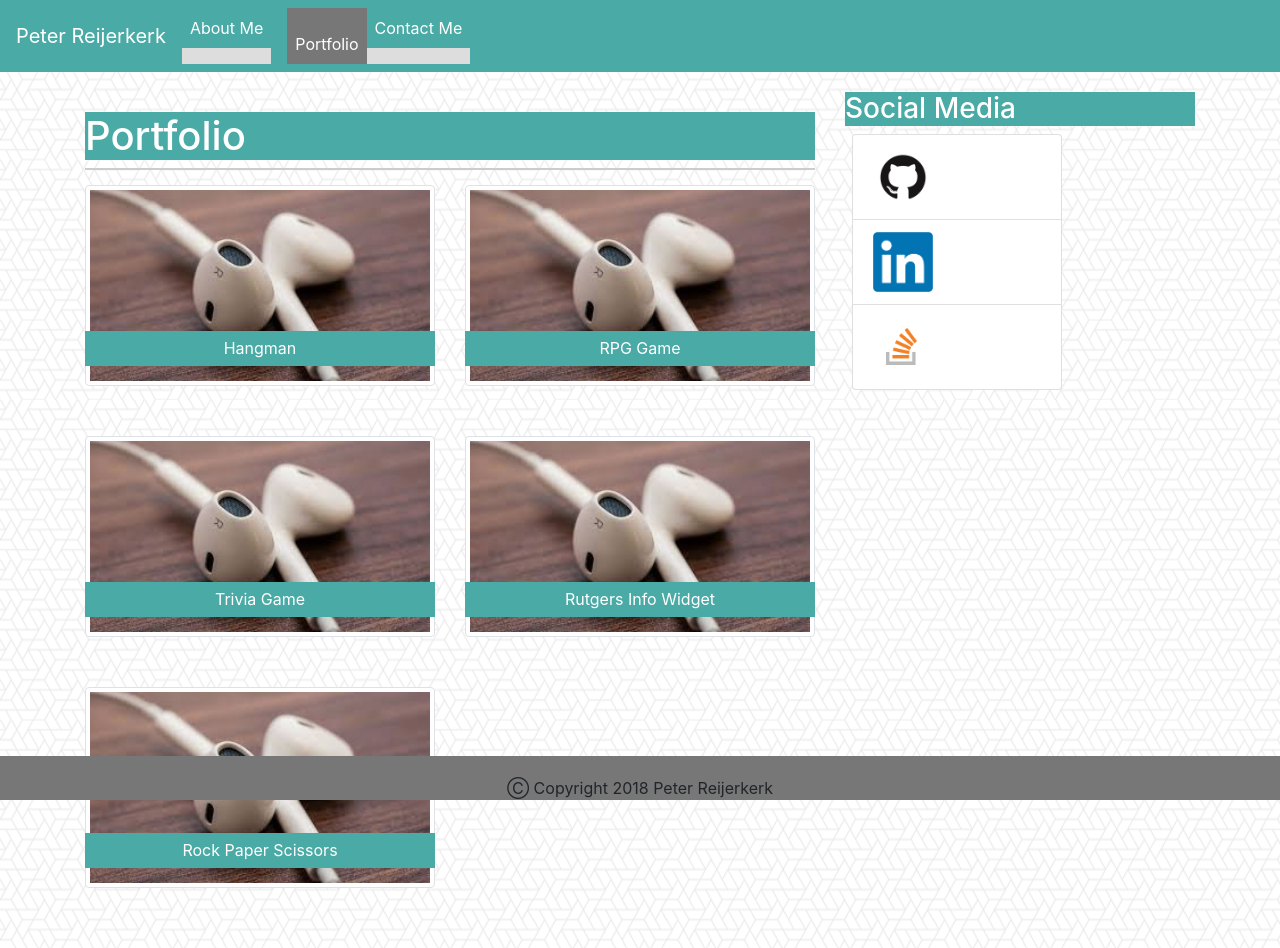
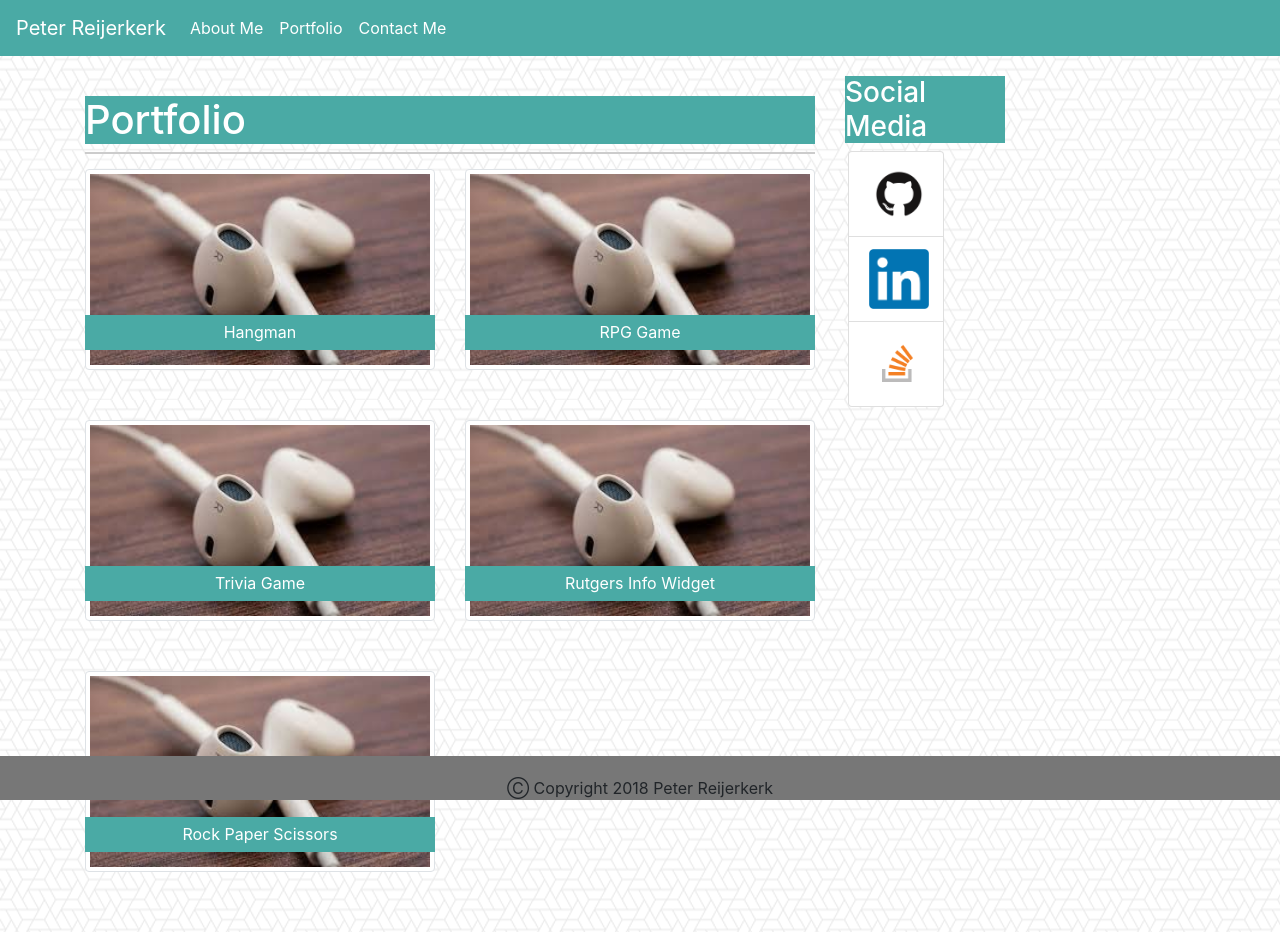
Before and after one commit to PReijerkerk/Bootstrap-Portfolio, a plain HTML site: page portfolio.html in a window 1280 px wide. Drawn offline with nearby package versions, Linux system fonts and the light colour scheme.

Commit message:
Fixed my navbar so that the background is one color; fixed css for related components

```diff
--- a/assets/css/style.css
+++ b/assets/css/style.css
@@ -80,14 +80,8 @@ button.navbar-toggler {
     color: #ffffff;
 }
 
-.navbar-default .navbar-nav li {
-    color: #777;
-    background-color: #ddd;
-}
-
-.navbar-default .navbar-nav .active a {
+.navbar-default .navbar-nav a {
     color: #ffffff;
-    background-color: #777;
 }
 
 .img-thumbnail {
--- a/portfolio.html
+++ b/portfolio.html
@@ -23,12 +23,12 @@
             </button>
             <div class="collapse navbar-collapse" id="navbarNav">
                 <ul class="nav navbar-nav navbar-right">
+                    <li class="nav-item active">
+                        <a class="nav-link" href="index.html">About Me
+                        <span class="sr-only">(current)</span></a>
+                    </li>
                     <li class="nav-item">
-                        <a class="nav-link" href="index.html">About Me
-                    </li>
-                    <li class="nav-item active">
                         <a class="nav-link" href="portfolio.html">Portfolio</a>
-                        <span class="sr-only">(current)</span></a>
                     </li>
                     <li class="nav-item">
                         <a class="nav-link" href="contact.html">Contact Me</a>
@@ -68,7 +68,7 @@
     </div>
 
     <!--Social-Links-Container-->
-    <div class="col-md-4">
+    <div class="col-sm-2">
             <div class="panel panel-default">
                 <div class="panel-heading">
                     <h3 class="panel-title">Social Media</h3>
```
Also changed, not shown: contact.html (+4 -4 lines), index.html (+1 -1 lines).
